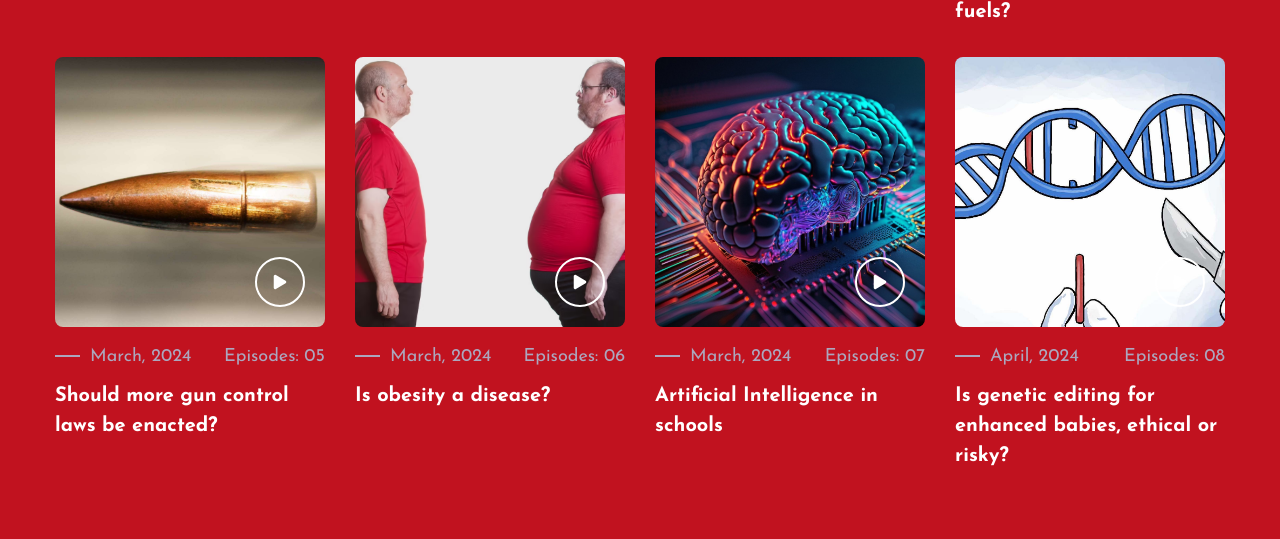
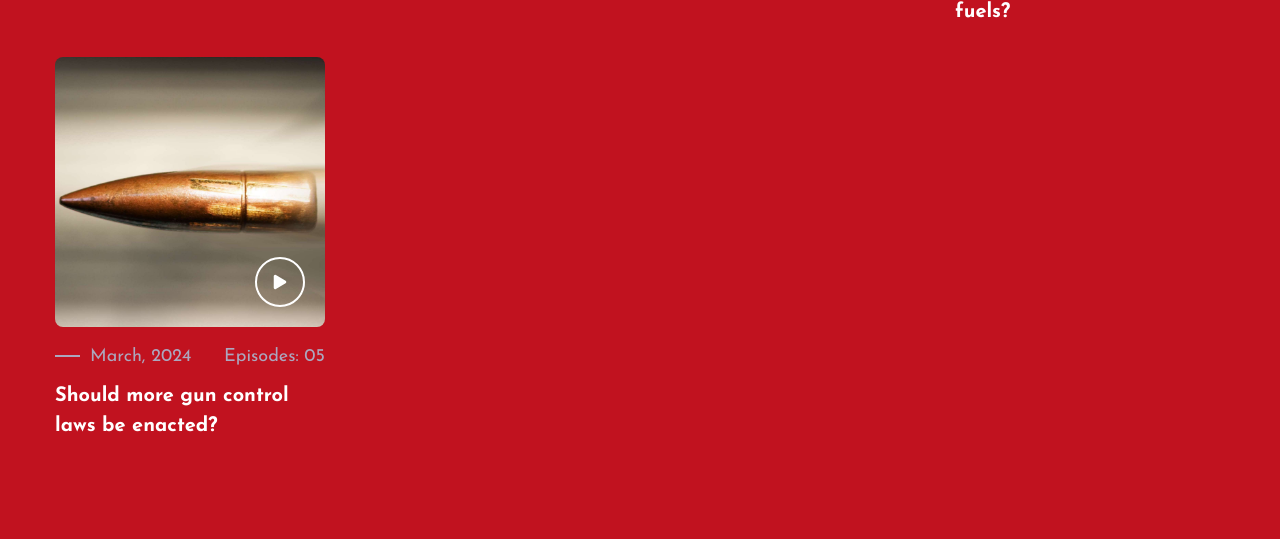
Before and after one commit to AryaNazari86/Cancel-Me, a plain HTML site: page index.html in a window 1280 px wide. Shown: the part 1237-1776 px from the top of the page. Drawn offline with nearby package versions, Linux system fonts and the light colour scheme.

Commit message:
final commits

```diff
--- a/index.html
+++ b/index.html
@@ -333,105 +333,6 @@
             </a>
           </li>
 
-          <li>
-            <a class="podcast-card" onclick="
-            var audio = document.getElementById('episode-6');
-            if (audio.paused) {
-              audio.play();
-            } else {
-              audio.pause();
-            }
-          ">
-
-              <figure class="card-banner">
-                <img src="./assets/images/podcast-6.png" alt="Is obesity a disease?">
-
-                <div class="card-banner-icon">
-                  <ion-icon name="play"></ion-icon>
-                </div>
-              </figure>
-
-              <div class="card-content">
-                <audio id="episode-6" src="assets/podcasts/episode-6.mp3"></audio>
-
-                <div class="card-meta">
-                  <time datetime="2024-03-30">March, 2024</time>
-
-                  <p class="pod-epi">Episodes: 06</p>
-                </div>
-
-                <h3 class="h3 card-title">Is obesity a disease?</h3>
-              </div>
-
-            </a>
-          </li>
-
-          <li>
-            <a class="podcast-card" onclick="
-            var audio = document.getElementById('episode-7');
-            if (audio.paused) {
-              audio.play();
-            } else {
-              audio.pause();
-            }
-          ">
-
-              <figure class="card-banner">
-                <img src="./assets/images/podcast-7.png" alt="Artificial Intelligence in schools">
-
-                <div class="card-banner-icon">
-                  <ion-icon name="play"></ion-icon>
-                </div>
-              </figure>
-
-              <div class="card-content">
-                <audio id="episode-1" src="assets/podcasts/episode-7.mp3"></audio>
-
-                <div class="card-meta">
-                  <time datetime="2024-03-30">March, 2024</time>
-
-                  <p class="pod-epi">Episodes: 07</p>
-                </div>
-
-                <h3 class="h3 card-title">Artificial Intelligence in schools</h3>
-              </div>
-
-            </a>
-          </li>
-
-          <li>
-            <a class="podcast-card" onclick="
-            var audio = document.getElementById('episode-8');
-            if (audio.paused) {
-              audio.play();
-            } else {
-              audio.pause();
-            }
-          ">
-
-              <figure class="card-banner">
-                <img src="./assets/images/podcast-8.png" alt="Is genetic editing for enhanced babies, ethical or risky?">
-
-                <div class="card-banner-icon">
-                  <ion-icon name="play"></ion-icon>
-                </div>
-              </figure>
-
-              <div class="card-content">
-                <audio id="episode-8" src="assets/podcasts/episode-8.mp3"></audio>
-
-                <div class="card-meta">
-                  <time datetime="2024-04-30">April, 2024</time>
-
-                  <p class="pod-epi">Episodes: 08</p>
-                </div>
-
-                <h3 class="h3 card-title">Is genetic editing for enhanced babies, ethical or risky?</h3>
-              </div>
-
-            </a>
-          </li>
-
         </ul>
       </section>
 
```
Also changed, not shown: assets/images/logo.cancel_me.svg (added), 3 other files.
